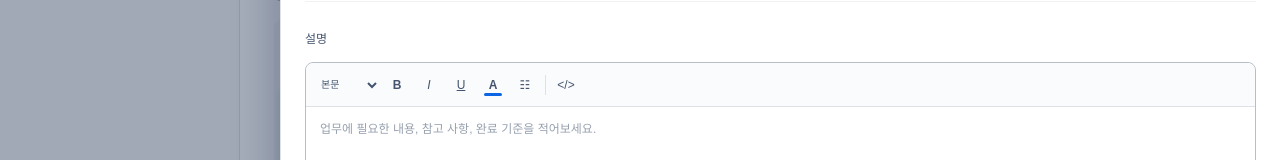
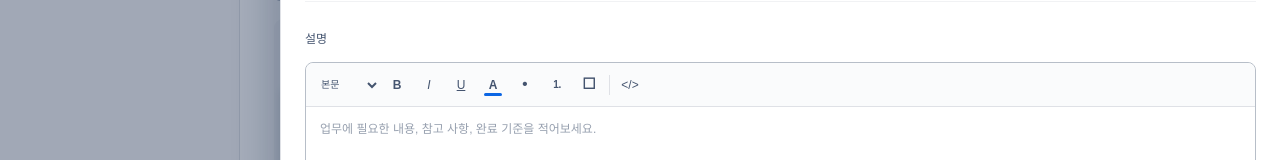
Before and after one commit to yujinlee-shannon/Todo_work, a Next.js app: page / in a window 1280 px wide. Both pictures are taken after a click on the button "이번 주 업무 우선순위 정리". Shown: the part 414-574 px from the top of the page. Built offline with nearby package versions, Linux system fonts and the light colour scheme.

Commit message:
Simplify rich text list insertion

```diff
--- a/app/globals.css
+++ b/app/globals.css
@@ -194,8 +194,8 @@ button { color:inherit; }
 .rich-editor { position:relative; overflow:visible; border:1px solid #b7bec8; border-radius:8px; background:#fff; transition:border-color .15s ease,box-shadow .15s ease; }
 .rich-editor:focus-within { border-color:var(--blue); box-shadow:0 0 0 1px var(--blue); }
 .editor-toolbar { position:relative; display:flex; align-items:center; gap:2px; min-height:44px; padding:5px 7px; border-bottom:1px solid var(--line); border-radius:8px 8px 0 0; background:#fafbfc; }
-.editor-toolbar>button,.editor-menu-wrap>button { display:grid; flex:0 0 auto; width:30px; height:30px; place-items:center; border:0; border-radius:5px; color:#44546f; background:transparent; font-size:12px; cursor:pointer; }
-.editor-toolbar>button:hover,.editor-menu-wrap>button:hover,.editor-menu-wrap>button.active { color:var(--blue); background:#e9f2ff; }
+.editor-toolbar>button { display:grid; flex:0 0 auto; width:30px; height:30px; place-items:center; border:0; border-radius:5px; color:#44546f; background:transparent; font-size:12px; cursor:pointer; }
+.editor-toolbar>button:hover { color:var(--blue); background:#e9f2ff; }
 .editor-toolbar>select { flex:0 0 67px; width:67px; height:30px; border:0; border-radius:5px; padding:0 4px; color:#44546f; background:transparent; font-size:10px; cursor:pointer; }
 .editor-toolbar>select:hover { background:#ebecf0; }
 .color-tool { position:relative; display:grid; flex:0 0 30px; width:30px; height:30px; place-items:center; border-radius:5px; color:#44546f; font-size:12px; font-weight:700; cursor:pointer; }
@@ -203,13 +203,8 @@ button { color:inherit; }
 .color-tool::after { position:absolute; right:6px; bottom:4px; left:6px; height:3px; border-radius:2px; background:var(--blue); content:""; }
 .color-tool input { position:absolute; width:1px; height:1px; opacity:0; }
 .toolbar-divider { flex:0 0 1px; width:1px; height:20px; margin:0 3px; background:var(--line); }
-.editor-menu-wrap { position:relative; flex:0 0 auto; }
-.editor-popover { position:absolute; top:36px; left:0; z-index:5; border:1px solid var(--line); border-radius:9px; background:#fff; box-shadow:0 8px 24px rgba(9,30,66,.18); }
-.list-popover { width:274px; padding:7px; }
-.list-popover button { display:grid; grid-template-columns:24px 1fr auto; align-items:center; width:100%; min-height:38px; border:0; border-radius:6px; padding:0 8px; color:#172b4d; background:#fff; font-size:11px; text-align:left; cursor:pointer; }
-.list-popover button:hover { background:#f1f2f4; }
-.list-popover button>span { color:var(--blue); font-size:14px; }
-.list-popover kbd { border-radius:3px; padding:3px 5px; color:#626f86; background:#ebecf0; font-family:inherit; font-size:9px; font-weight:500; }
+.editor-list-button { font-size:15px!important; font-weight:800; }
+.editor-number-button { font-size:10px!important; letter-spacing:-.04em; }
 
 .rich-editor-content { min-height:160px; max-height:340px; overflow-y:auto; padding:13px 14px; color:#172b4d; font-size:12px; line-height:1.65; outline:0; }
 .rich-editor-content:empty::before { color:#97a0af; content:attr(data-placeholder); pointer-events:none; }
@@ -304,8 +299,6 @@ button { color:inherit; }
   .detail-content { padding:20px 18px 28px; }
   .detail-title-section textarea { font-size:20px; }
   .editor-toolbar { flex-wrap:wrap; }
-  .editor-popover { position:fixed; right:14px; bottom:82px; left:14px; top:auto; }
-  .list-popover { width:auto; }
   .description-actions button { flex:1; }
   .detail-footer { padding:10px 18px; }
   .modal-backdrop { padding-top:6vh; }
--- a/app/page.tsx
+++ b/app/page.tsx
@@ -41,7 +41,6 @@ const PRIORITY_LABEL: Record<Priority, string> = { high: "높음", medium: "보
 function RichTextEditor({ value, onSave }: { value: string; onSave: (value: string) => void }) {
   const editorRef = useRef<HTMLDivElement>(null);
   const savedRangeRef = useRef<Range | null>(null);
-  const [openMenu, setOpenMenu] = useState<"list" | null>(null);
   const [isEditing, setIsEditing] = useState(!value.trim());
   const [draft, setDraft] = useState(value);
 
@@ -100,11 +99,12 @@ function RichTextEditor({ value, onSave }: { value: string; onSave: (value: stri
     restoreSelection();
     document.execCommand(command, false, commandValue);
     emitDraft();
-    setOpenMenu(null);
   }
 
   function insertList(type: "bullet" | "number" | "task") {
-    editorRef.current?.focus();
+    const editor = editorRef.current;
+    if (!editor) return;
+    editor.focus();
     restoreSelection();
     const selection = window.getSelection();
     const selectedLines = (selection?.toString() ?? "").split(/\r?\n/).map((line) => line.trim()).filter(Boolean);
@@ -112,7 +112,18 @@ function RichTextEditor({ value, onSave }: { value: string; onSave: (value: stri
     const escapeText = (text: string) => text.replace(/&/g, "&amp;").replace(/</g, "&lt;").replace(/>/g, "&gt;");
     const items = lines.map((line) => `<li>${type === "task" ? '<span class="task-box">☐</span>&nbsp;' : ""}${line ? escapeText(line) : "<br>"}</li>`).join("");
     const tag = type === "number" ? "ol" : "ul";
-    runCommand("insertHTML", `<${tag}${type === "task" ? ' class="task-list"' : ""}>${items}</${tag}><div><br></div>`);
+    document.execCommand("insertHTML", false, `<${tag}${type === "task" ? ' class="task-list"' : ""}>${items}</${tag}>`);
+    const insertedLists = editor.querySelectorAll(type === "number" ? "ol" : "ul");
+    const lastItem = insertedLists.item(insertedLists.length - 1)?.lastElementChild;
+    if (lastItem && selection) {
+      const range = document.createRange();
+      range.selectNodeContents(lastItem);
+      range.collapse(false);
+      selection.removeAllRanges();
+      selection.addRange(range);
+      savedRangeRef.current = range;
+    }
+    emitDraft();
   }
 
   function startEditing() {
@@ -123,7 +134,6 @@ function RichTextEditor({ value, onSave }: { value: string; onSave: (value: stri
 
   function cancelEditing() {
     setDraft(value);
-    setOpenMenu(null);
     setIsEditing(false);
     savedRangeRef.current = null;
   }
@@ -136,7 +146,6 @@ function RichTextEditor({ value, onSave }: { value: string; onSave: (value: stri
     const savedValue = hasContent ? clean : "";
     onSave(savedValue);
     setDraft(savedValue);
-    setOpenMenu(null);
     setIsEditing(false);
     savedRangeRef.current = null;
   }
@@ -161,10 +170,9 @@ function RichTextEditor({ value, onSave }: { value: string; onSave: (value: stri
           <button type="button" title="기울임" aria-label="기울임" onMouseDown={(event) => { event.preventDefault(); runCommand("italic"); }}><i>I</i></button>
           <button type="button" title="밑줄 (Ctrl+U)" aria-label="밑줄" onMouseDown={(event) => { event.preventDefault(); runCommand("underline"); }}><u>U</u></button>
           <label className="color-tool" title="글자 색상"><span>A</span><input type="color" aria-label="글자 색상" defaultValue="#172b4d" onChange={(event) => runCommand("foreColor", event.target.value)} /></label>
-          <div className="editor-menu-wrap">
-            <button type="button" className={openMenu === "list" ? "active" : ""} title="목록" aria-label="목록 선택" aria-expanded={openMenu === "list"} onMouseDown={(event) => { event.preventDefault(); setOpenMenu(openMenu === "list" ? null : "list"); }}>☷</button>
-            {openMenu === "list" && <div className="editor-popover list-popover"><button type="button" onMouseDown={(event) => { event.preventDefault(); insertList("bullet"); }}><span>•</span>글머리 기호 목록<kbd>Ctrl+Shift+8</kbd></button><button type="button" onMouseDown={(event) => { event.preventDefault(); insertList("number"); }}><span>1.</span>번호 목록<kbd>Ctrl+Shift+7</kbd></button><button type="button" onMouseDown={(event) => { event.preventDefault(); insertList("task"); }}><span>☑</span>작업 목록<kbd>Ctrl+Shift+6</kbd></button></div>}
-          </div>
+          <button type="button" className="editor-list-button" title="글머리 기호 목록" aria-label="글머리 기호 목록" onMouseDown={(event) => { event.preventDefault(); insertList("bullet"); }}>•</button>
+          <button type="button" className="editor-list-button editor-number-button" title="번호 목록" aria-label="번호 목록" onMouseDown={(event) => { event.preventDefault(); insertList("number"); }}>1.</button>
+          <button type="button" className="editor-list-button" title="작업 목록" aria-label="작업 목록" onMouseDown={(event) => { event.preventDefault(); insertList("task"); }}>☐</button>
           <span className="toolbar-divider" />
           <button type="button" title="코드 블록" aria-label="코드 블록" onMouseDown={(event) => { event.preventDefault(); runCommand("formatBlock", "pre"); }}>&lt;/&gt;</button>
         </div>
```
